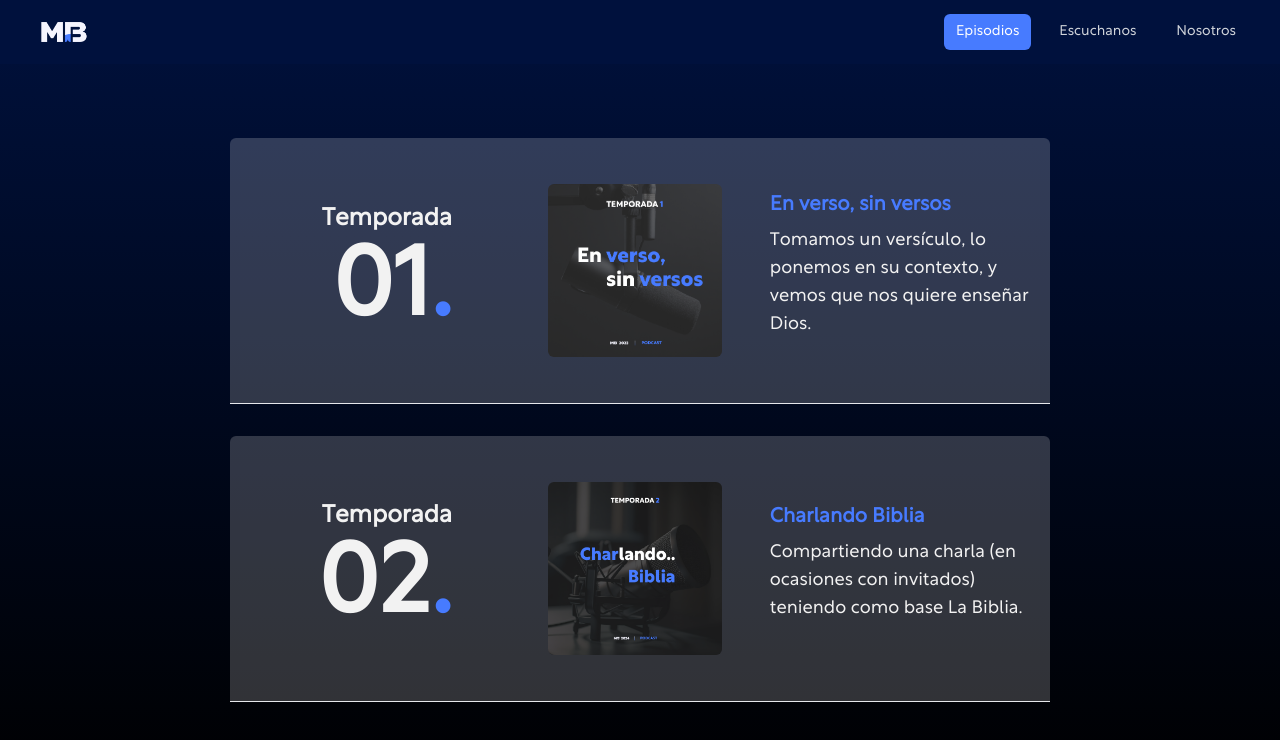
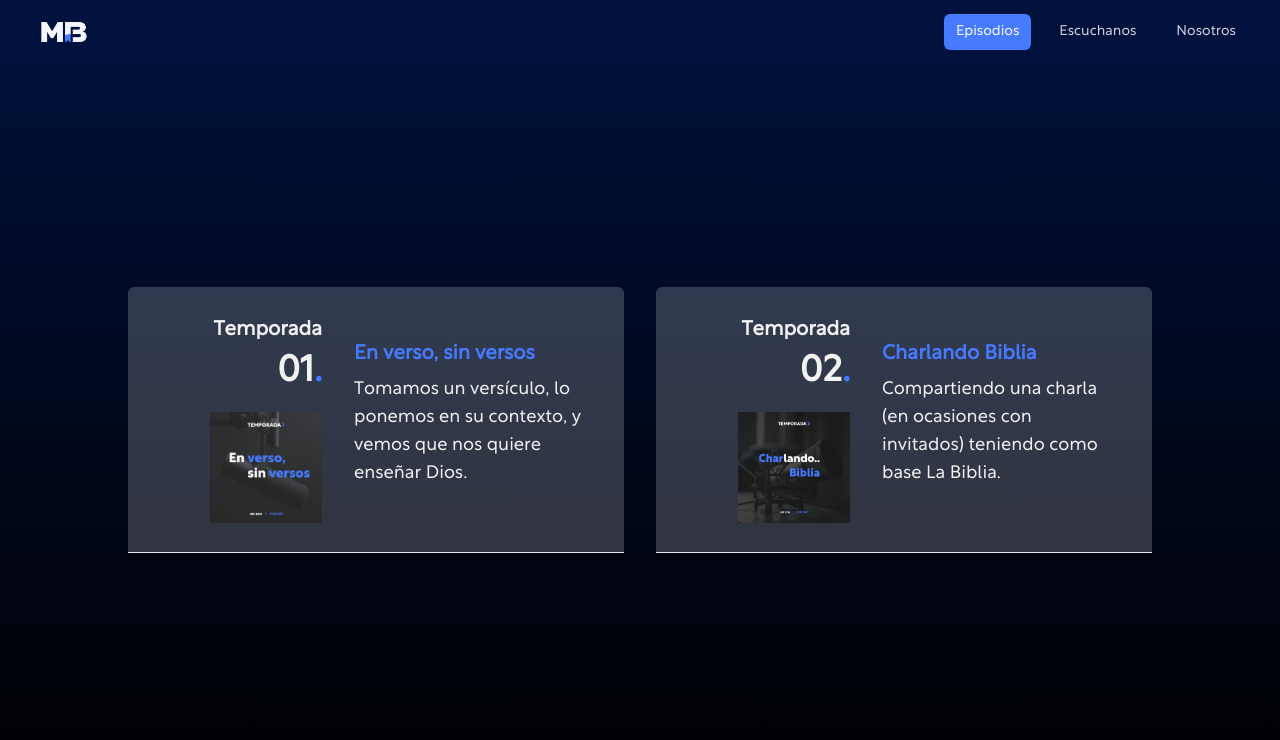
Before and after one commit to charDevMDP/mentebiblicamdq, a Next.js app: page /seasons in a window 1280 px wide. Shown: the top 740 px of the page. Built offline with nearby package versions, Linux system fonts and the light colour scheme; what tailwindcss-animated would draw is missing.

Commit message:
mejoras generales css

```diff
--- a/app/components/about/FollowOptions.tsx
+++ b/app/components/about/FollowOptions.tsx
@@ -13,10 +13,10 @@ const FollowOptions = () => {
     <div className='flex gap-5'>
 
       <a onMouseOver={() => setHoverIg('white')} onMouseLeave={() => setHoverIg('blue')} href='https://www.instagram.com/mentebiblicamdq' target='_blank'>
-        <Image width={100} height={100} src={`/logo/redes/ig-${hoverIg}.png`} className='w-8 h-8 hover:scale-105 cursor-pointer' alt="Instagram Logo" />
+        <Image width={100} height={100} src={`/logo/redes/ig-${hoverIg}.png`} className='w-8 md:w-14 h-8 md:h-14 hover:scale-105 cursor-pointer' alt="Instagram Logo" />
       </a>
       <a onMouseOver={() => setHoverFb('white')} onMouseLeave={() => setHoverFb('blue')} href='https://www.facebook.com/mentebiblicamdq' target='_blank'>
-        <Image width={100} height={100} src={`/logo/redes/fb-${hoverFb}.png`} className='w-[30px] h-[30px] hover:scale-105 cursor-pointer' alt="Instagram Logo" />
+        <Image width={100} height={100} src={`/logo/redes/fb-${hoverFb}.png`} className='w-8 md:w-14 h-8 md:h-14 hover:scale-105 cursor-pointer' alt="Instagram Logo" />
       </a>
     </div>
     </div>
--- a/app/components/seasons/SeasonCard.tsx
+++ b/app/components/seasons/SeasonCard.tsx
@@ -6,16 +6,19 @@ const SeasonCard = ({season}:any) => {
   const { number, image, title, description } = season
 
   return (
-    <div className='flex flex-col md:flex-row animate-fade-up items-center border-b py-8 h-2/5 md:h-[35%] w-[80%]  bg-gray-100/20 rounded-t-md md:px-5 '>
-      <div className='flex justify-center w-2/3 md:justify-around'>
-        <div className='flex flex-col justify-center items-center md:items-end mr-5 md:w-1/3'>
-        <p className='text-xs md:text-2xl font-bold pb-2'>Temporada</p>
-        <p className='text-6xl md:text-8xl font-bold'>{ number }<span className='text-azulClaro'>.</span></p>
+    <div className='flex flex-col md:flex-row md:gap-8 animate-fade-up items-center justify-center border-b py-8 h-2/5 md:h-[35%] w-[80%]  bg-gray-100/20 rounded-t-md md:px-5 '>
+
+      <div className='flex xl:flex-col justify-center w-100 md:w-1/3 md:justify-around md:gap-5'>
+        <div className='flex flex-col justify-center items-center md:items-end mr-5 md:mr-0 md:w-100'>
+        <p className='text-xs md:text-xl font-bold pb-2'>Temporada</p>
+        <p className='text-6xl md:text-4xl font-bold'>{ number }<span className='text-azulClaro'>.</span></p>
         </div>
-        <Image alt='temp1' src={`/img/temporada/${image}`} className='mx-2 w-18 h-18 rounded-md md:mx-5 md:w-18 md:h-18  md:w-1/3' width={100} height={100} />
+        <div className='flex justify-center items-center md:justify-end'>
+          <Image alt='temp1' src={`/img/temporada/${image}`} className='w-20 md:w-28' width={200} height={200} />
+        </div>
       </div>
 
-      <div className='flex flex-col md:justify-center items-center md:items-start my-5 md:mt-0 w-[80%] md:w-1/3'>
+      <div className='flex flex-col md:justify-center items-center md:items-start my-5 md:mt-0 w-[80%] md:w-2/4'>
         <p className='text-lg md:text-xl my-2 font-bold text-azulClaro'>{title}</p>
         <p className='text-xs md:text-lg text-center md:text-start'>{description}</p>
       </div>
--- a/app/components/seasons/SeasonsCards.tsx
+++ b/app/components/seasons/SeasonsCards.tsx
@@ -8,7 +8,7 @@ const SeasonsCards = () => {
 
   return (
     <div className='h-full w-full justify-center items-center pt-10'>
-      <div className='flex flex-col lg:w-[80%] mx-auto h-full justify-center gap-5 lg:gap-8 items-center w-full'>
+      <div className='flex flex-col xl:flex-row lg:w-[80%] mx-auto h-full justify-center gap-5 lg:gap-8 items-center w-full'>
         {
           seasons.map((season:any,idx) => {
               return <SeasonCard season={season} key={idx} />
```
